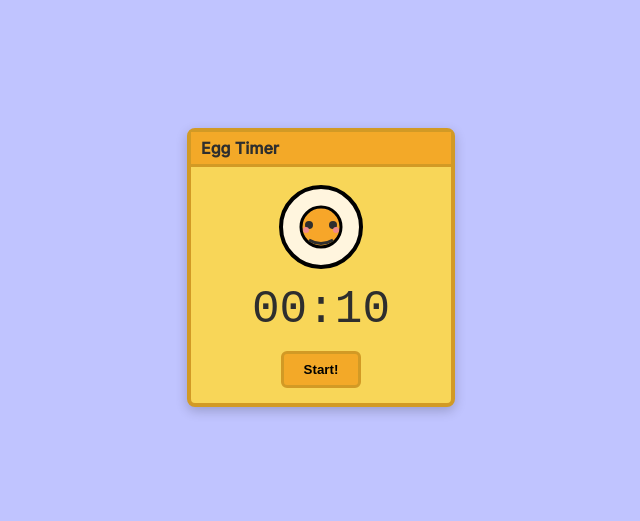
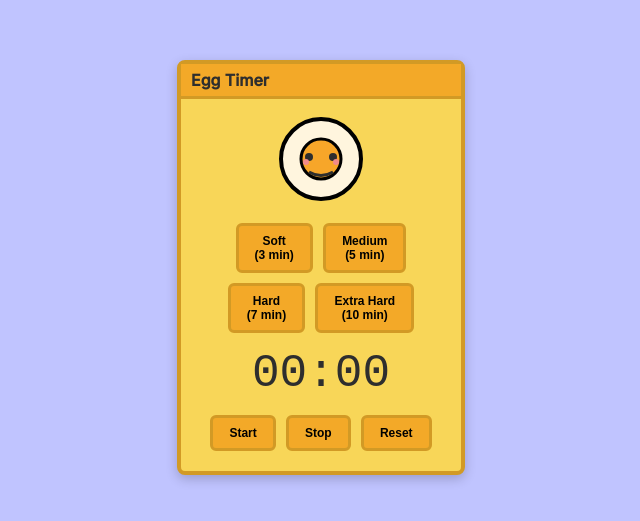
Before and after one commit to saakshi2701/egg-timer, a plain HTML site: page index.html in a window 1280 px wide. Shown: the part 141-662 px from the top of the page, without its empty margins (319-959 px from the left). Drawn offline with Linux system fonts and the light colour scheme.

Commit message:
Update index.html

```diff
--- a/index.html
+++ b/index.html
@@ -16,7 +16,7 @@
   }
 
   .window {
-    width: 260px;
+    width: 280px;
     background: #F8D658;
     border: 4px solid #D29A25;
     border-radius: 8px;
@@ -44,24 +44,30 @@
   }
 
   button {
-    margin-top: 15px;
-    padding: 8px 20px;
+    margin: 5px 3px;
+    padding: 8px 16px;
     background: #F3A928;
     border: 3px solid #D29A25;
     border-radius: 6px;
     cursor: pointer;
     font-weight: bold;
+    font-size: 12px;
+  }
+
+  button:active {
+    background: #D29A25;
+  }
+
+  .preset-buttons {
+    margin: 10px 0;
+  }
+
+  .control-buttons {
+    margin-top: 10px;
   }
 </style>
 <link rel="manifest" href="manifest.json">
 </head>
-<script>
-if ("serviceWorker" in navigator) {
-  navigator.serviceWorker.register("service-worker.js")
-    .then(() => console.log("Service Worker registered"))
-    .catch(err => console.log("SW error:", err));
-}
-</script>
 
 <body>
 <audio id="beep" src="https://actions.google.com/sounds/v1/alarms/beep_short.ogg"></audio>
@@ -71,42 +77,95 @@ if ("serviceWorker" in navigator) {
 
   <div class="content">
     <img src="egg.svg" width="90">
-    <div id="timer">00:10</div>
-    <button onclick="startTimer()">Start!</button>
+
+    <!-- Preset buttons -->
+    <div class="preset-buttons">
+      <button onclick="setPreset(180)">Soft<br>(3 min)</button>
+      <button onclick="setPreset(300)">Medium<br>(5 min)</button>
+      <button onclick="setPreset(420)">Hard<br>(7 min)</button>
+      <button onclick="setPreset(600)">Extra Hard<br>(10 min)</button>
+    </div>
+
+    <div id="timer">00:00</div>
+
+    <!-- Control buttons -->
+    <div class="control-buttons">
+      <button onclick="startTimer()">Start</button>
+      <button onclick="stopTimer()">Stop</button>
+      <button onclick="resetTimer()">Reset</button>
+    </div>
   </div>
 </div>
 
 <script>
-let seconds = 10;
+let seconds = 0;
+let totalSeconds = 0;
 let interval;
+let beepInterval;
+let isRunning = false;
+
+function setPreset(secs) {
+  stopTimer();
+  totalSeconds = secs;
+  seconds = secs;
+  updateDisplay();
+}
+
+function updateDisplay() {
+  const m = String(Math.floor(seconds / 60)).padStart(2, '0');
+  const s = String(seconds % 60).padStart(2, '0');
+  document.getElementById("timer").textContent = `${m}:${s}`;
+}
 
 function startTimer() {
-  clearInterval(interval);
-  seconds = 10;
+  if (isRunning) return;
+  if (seconds === 0) return;
 
+  isRunning = true;
   interval = setInterval(() => {
-    const m = String(Math.floor(seconds / 60)).padStart(2, '0');
-    const s = String(seconds % 60).padStart(2, '0');
+    seconds--;
+    updateDisplay();
 
-    document.getElementById("timer").textContent = `${m}:${s}`;
-    seconds--;
-
-    if (seconds < 0) {
+    if (seconds <= 0) {
       clearInterval(interval);
+      isRunning = false;
       document.getElementById("timer").textContent = "DONE!";
-
-    function playBeep() {
-        const beep = document.getElementById("beep");
-
-        beep.currentTime = 0;
-        beep.play();
-    }
-
-    playBeep();
-    setTimeout(playBeep, 500);
-    setTimeout(playBeep, 1000);
+      startBeeping();
     }
   }, 1000);
+}
+
+function stopTimer() {
+  clearInterval(interval);
+  clearInterval(beepInterval);
+  isRunning = false;
+  const beepAudio = document.getElementById("beep");
+  beepAudio.pause();
+  beepAudio.currentTime = 0;
+}
+
+function resetTimer() {
+  stopTimer();
+  seconds = totalSeconds;
+  updateDisplay();
+}
+
+function startBeeping() {
+  const beepAudio = document.getElementById("beep");
+
+  function playBeep() {
+    beepAudio.currentTime = 0;
+    beepAudio.play();
+  }
+
+  playBeep();
+  beepInterval = setInterval(playBeep, 700);
+}
+
+if ("serviceWorker" in navigator) {
+  navigator.serviceWorker.register("service-worker.js")
+    .then(() => console.log("Service Worker registered"))
+    .catch(err => console.log("SW error:", err));
 }
 </script>
 
```
